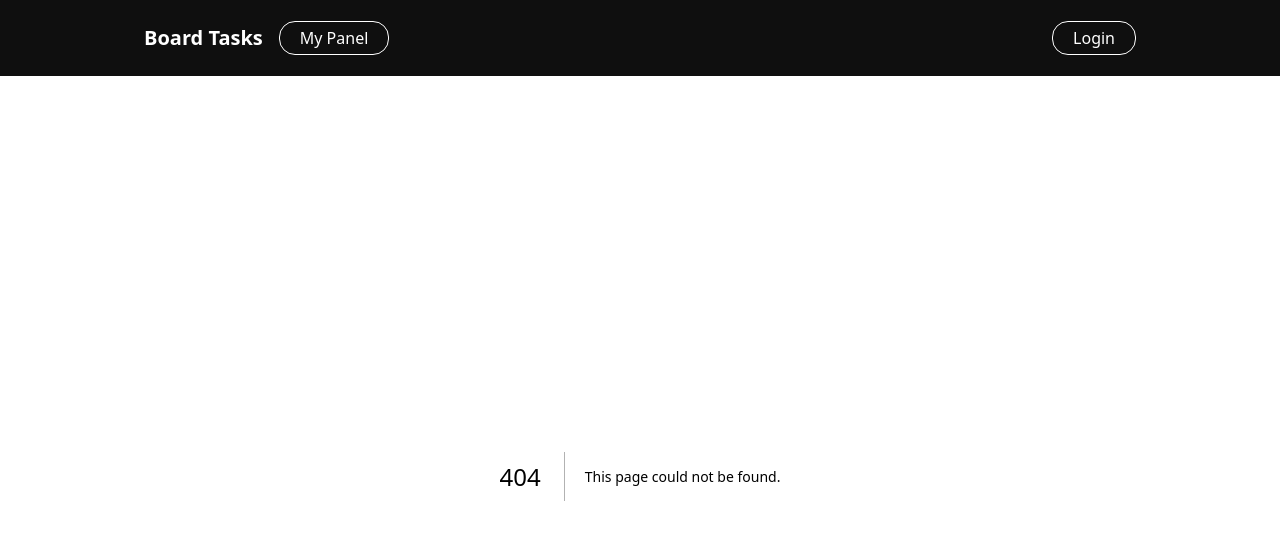
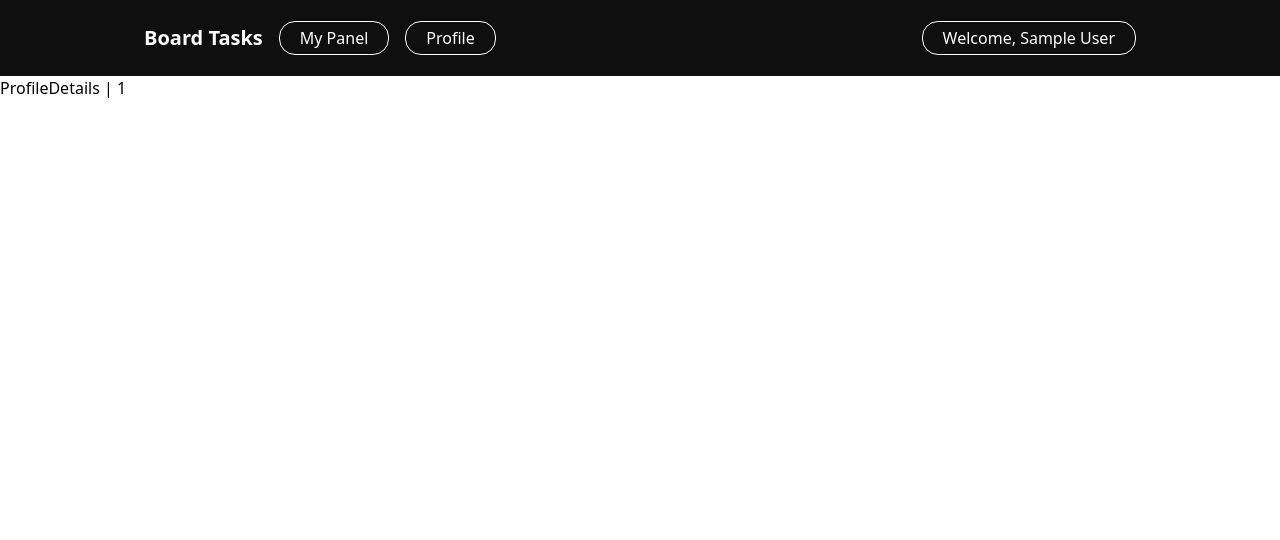
Before and after one commit to RodrigoPLopesIA/board_tasks, a Next.js app: page /profile/1 in a window 1280 px wide. Before the commit this address had no page. Shown: the top 540 px of the page. Built offline with nearby package versions, Linux system fonts and the light colour scheme; no server answers; sample sign-in values are in the browser's storage.

Commit message:
feat: create dashboard, profile pages

```diff
--- a/src/components/Header/Index.tsx
+++ b/src/components/Header/Index.tsx
@@ -1,7 +1,9 @@
 import Link from "next/link";
 import React from "react";
+import { signIn, signOut, useSession } from "next-auth/react";
 
 export default function Header() {
+  const { data: session, status } = useSession();
   return (
     <header className="h-[76px] w-full bg-[#0f0f0f] flex justify-center items-center">
       <section className="max-w-5xl w-full flex px-4 items-center justify-between">
@@ -9,15 +11,38 @@ export default function Header() {
           <Link href={"/"}>
             <h1 className="text-white text-xl font-bold">Board Tasks</h1>
           </Link>
-          <Link href={"/dashoboard"}>
+          {session && (
+            <Link href={"/dashboard"}>
               <button className="text-white border-white border-[1px] py-1 px-5 rounded-2xl hover:bg-white hover:text-[#0f0f0f] transition-all duration-300">
                 My Panel
               </button>
             </Link>
+          )}
+          {session && (
+            <Link href={"/profile"}>
+              <button className="text-white border-white border-[1px] py-1 px-5 rounded-2xl hover:bg-white hover:text-[#0f0f0f] transition-all duration-300">
+                Profile
+              </button>
+            </Link>
+          )}
         </nav>
-        <button className="text-white border-white border-[1px] py-1 px-5 rounded-2xl hover:bg-white hover:text-[#0f0f0f] transition-all duration-300">
+        {status === "loading" ? (
+          <></>
+        ) : session ? (
+          <button
+            className="text-white border-white border-[1px] py-1 px-5 rounded-2xl hover:bg-white hover:text-[#0f0f0f] transition-all duration-300"
+            onClick={(e) => signOut()}
+          >
+            Welcome, {session.user?.name}
+          </button>
+        ) : (
+          <button
+            className="text-white border-white border-[1px] py-1 px-5 rounded-2xl hover:bg-white hover:text-[#0f0f0f] transition-all duration-300"
+            onClick={(e) => signIn()}
+          >
             Login
           </button>
+        )}
       </section>
     </header>
   );
--- a/src/pages/_app.tsx
+++ b/src/pages/_app.tsx
@@ -1,12 +1,13 @@
 import Header from "@/components/Header/Index";
 import "@/styles/globals.css";
+import { SessionProvider } from "next-auth/react";
 import type { AppProps } from "next/app";
 
 export default function App({ Component, pageProps }: AppProps) {
   return (
-    <>
+    <SessionProvider session={pageProps.session}>
       <Header />
       <Component {...pageProps} />
-    </>
+    </SessionProvider>
   );
 }
--- /dev/null
+++ b/src/pages/api/auth/[...nextauth].ts
@@ -0,0 +1,14 @@
+import NextAuth from "next-auth";
+import GoogleProvider from "next-auth/providers/google"
+const authConfig = {
+    providers: [
+        GoogleProvider({
+            clientId: process.env.GOOGLE_CLIENT_ID as string,
+            clientSecret: process.env.GOOGLE_CLIENT_SECRET as string,
+
+        })
+    ],
+    secret: process.env.JWT_SECRET as string
+}
+
+export default NextAuth(authConfig)
--- /dev/null
+++ b/src/pages/dashboard.tsx
@@ -0,0 +1,27 @@
+import { GetServerSideProps } from 'next';
+import { getSession } from 'next-auth/react';
+import React from 'react'
+
+function dashboard() {
+  return (
+    <div>dashboard</div>
+  )
+}
+
+export default dashboard
+
+
+export const getServerSideProps: GetServerSideProps = async (context) => {
+  const session = await getSession(context);
+
+  if (!session?.user) {
+    return {
+      redirect: {
+        destination: "/",
+        permanent: false,
+      },
+    };
+  }
+
+  return { props: {} };
+};
--- a/src/pages/index.tsx
+++ b/src/pages/index.tsx
@@ -1,5 +1,7 @@
 import Image from "next/image";
 import Head from "next/head";
+import { GetServerSideProps } from "next";
+import { getSession } from "next-auth/react";
 
 export default function Home() {
   return (
--- /dev/null
+++ b/src/pages/profile/[id]/index.tsx
@@ -0,0 +1,14 @@
+import { useRouter } from 'next/router'
+import React, { useEffect, useState } from 'react'
+
+function ProfileDetails() {
+
+
+    const router = useRouter()
+    const codigo = router.query.id
+  return (
+    <div>ProfileDetails | {codigo}</div>
+  )
+}
+
+export default ProfileDetails
--- /dev/null
+++ b/src/pages/profile/index.tsx
@@ -0,0 +1,16 @@
+import Link from 'next/link'
+import React from 'react'
+import {useSession} from "next-auth/react"
+
+function Profile() {
+
+  const {data: session, status} = useSession()
+
+  return (
+    <Link href={"/profile/"+session?.user?.email}>
+      Got to {session?.user?.name} details
+    </Link>
+  )
+}
+
+export default Profile
```
Also changed, not shown: package.json (+6 -5 lines), 1 other file (tests, documents, lock files or other folders). Lines whose indentation alone changed are shown as unchanged.
